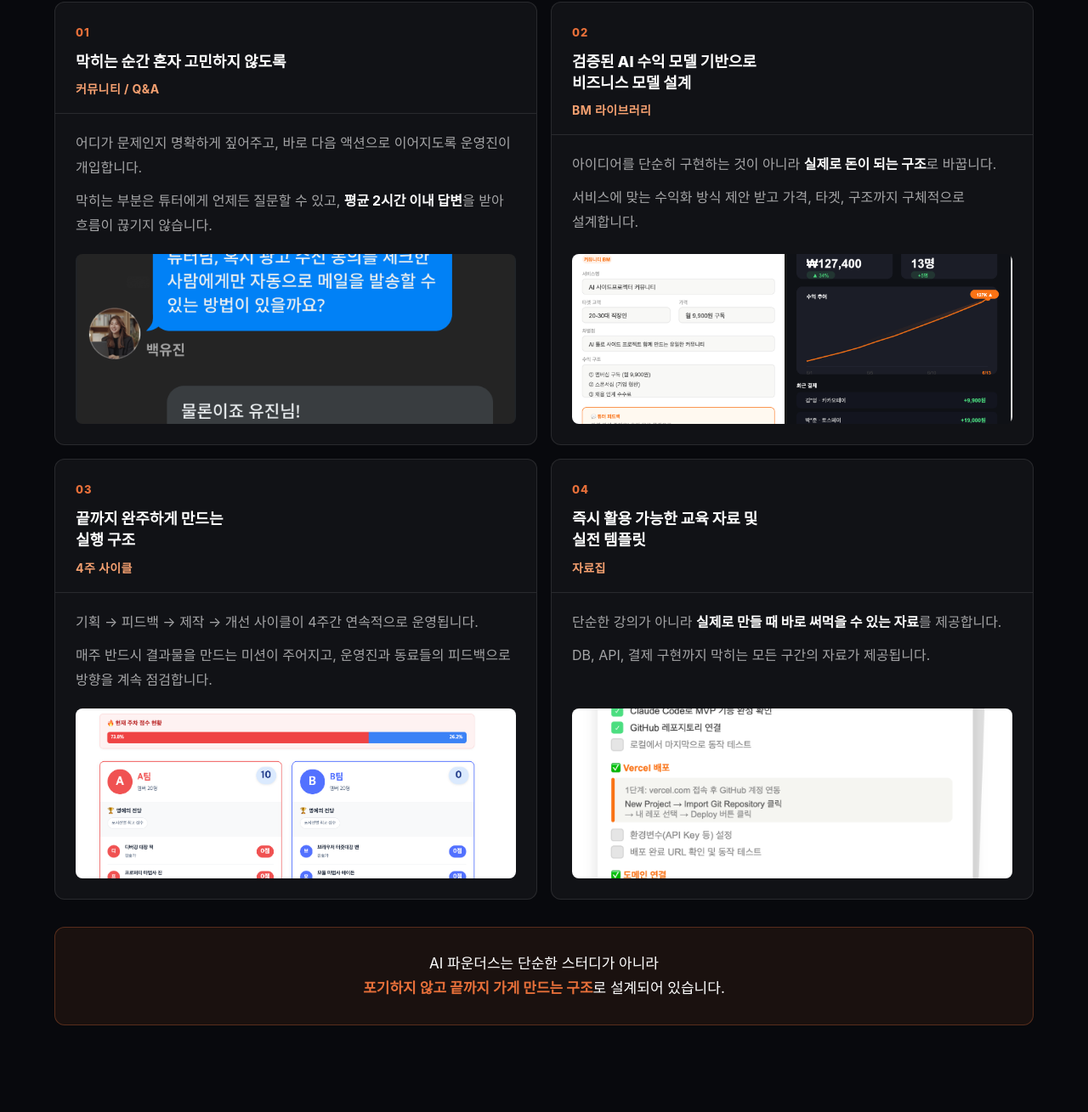
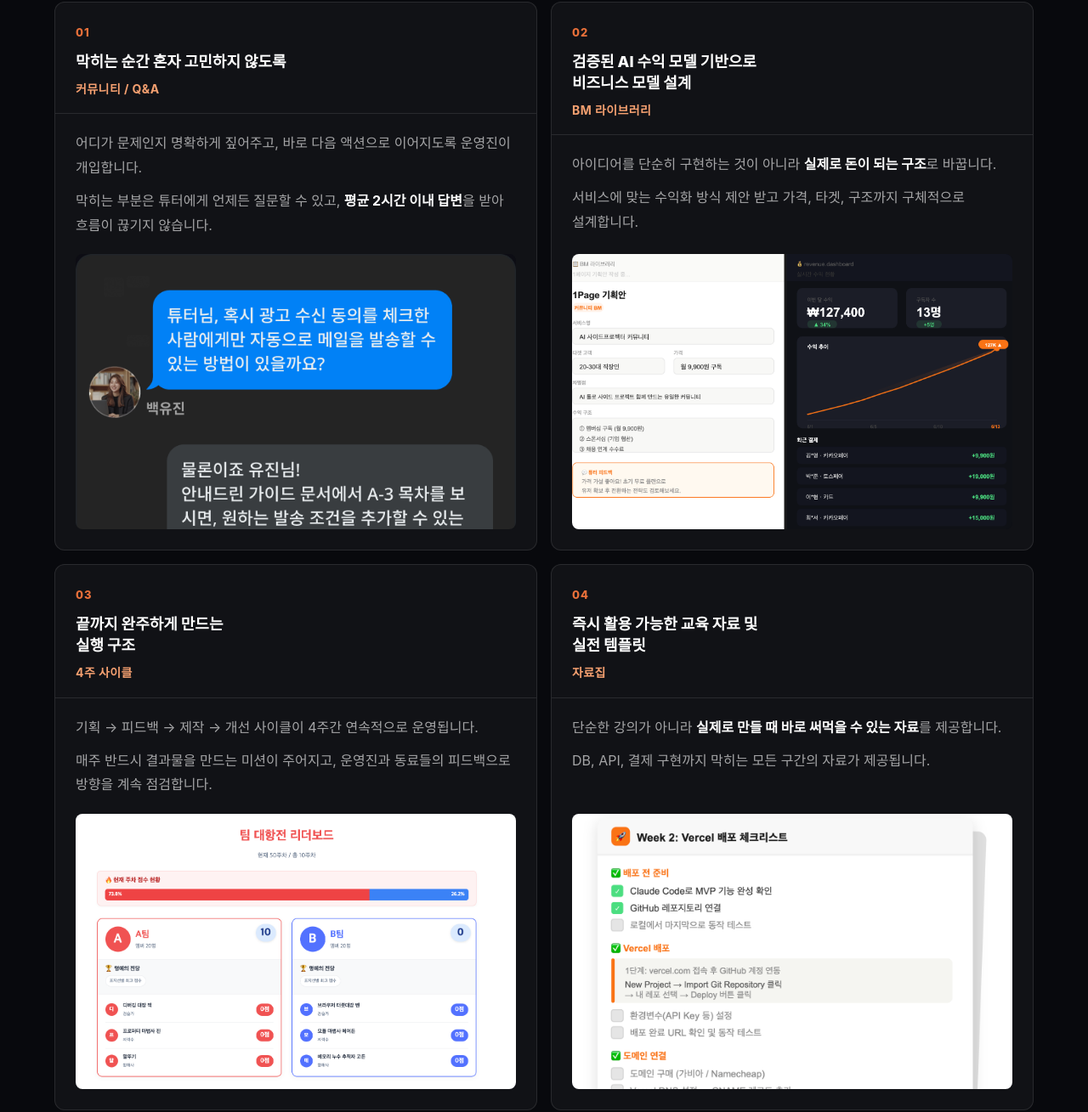
Before and after one commit to jbjin-netizen/ai-founders-landing, a plain HTML site: page index.html in a window 1280 px wide. Shown: the part 2112-3421 px from the top of the page at 85% size. Drawn offline with Linux system fonts and the light colour scheme; no server answers; a web font is replaced by a local one.

Commit message:
fix: 이미지 비율 PC 16:10·모바일 4:3 최적화

```diff
--- a/index.html
+++ b/index.html
@@ -1138,7 +1138,7 @@
           <p>막히는 부분은 튜터에게 언제든 질문할 수 있고, <strong>평균 2시간 이내 답변</strong>을 받아 흐름이 끊기지 않습니다.</p>
         </div>
         <div class="sol4-img-area">
-          <img src="images/slack_QnA.jpg" alt="슬랙 Q&A 대화" class="sol4-img"/>
+          <div class="sol4-img-wrap"><img src="images/slack_QnA.jpg" alt="슬랙 Q&A 대화" class="sol4-img"/></div>
         </div>
       </div>
 
@@ -1153,7 +1153,7 @@
           <p>서비스에 맞는 수익화 방식 제안 받고 가격, 타겟, 구조까지 구체적으로 설계합니다.</p>
         </div>
         <div class="sol4-img-area">
-          <img src="images/bm_library.jpg" alt="BM 라이브러리" class="sol4-img"/>
+          <div class="sol4-img-wrap"><img src="images/bm_library.jpg" alt="BM 라이브러리" class="sol4-img"/></div>
         </div>
       </div>
 
@@ -1168,7 +1168,7 @@
           <p>매주 반드시 결과물을 만드는 미션이 주어지고, 운영진과 동료들의 피드백으로 방향을 계속 점검합니다.</p>
         </div>
         <div class="sol4-img-area">
-          <img src="images/leaderboard.jpg" alt="리더보드" class="sol4-img"/>
+          <div class="sol4-img-wrap"><img src="images/leaderboard.jpg" alt="리더보드" class="sol4-img"/></div>
         </div>
       </div>
 
@@ -1183,7 +1183,7 @@
           <p>DB, API, 결제 구현까지 막히는 모든 구간의 자료가 제공됩니다.</p>
         </div>
         <div class="sol4-img-area">
-          <img src="images/check_list.jpg" alt="자료집·템플릿" class="sol4-img"/>
+          <div class="sol4-img-wrap"><img src="images/check_list.jpg" alt="자료집·템플릿" class="sol4-img"/></div>
         </div>
       </div>
 
@@ -1206,7 +1206,12 @@
       .sol4-body p:last-child { margin-bottom: 0; }
       .sol4-body strong { color: var(--text); }
       .sol4-img-area { padding: 0 24px 24px; }
-      .sol4-img { width: 100%; border-radius: 8px; display: block; object-fit: cover; max-height: 200px; }
+      .sol4-img-wrap { width: 100%; aspect-ratio: 16 / 10; border-radius: 8px; overflow: hidden; background: #0d0d14; }
+      .sol4-img { width: 100%; height: 100%; object-fit: cover; object-position: top; display: block; transition: transform 0.35s ease; }
+      .sol4-card:hover .sol4-img { transform: scale(1.03); }
+      @media (max-width: 640px) {
+        .sol4-img-wrap { aspect-ratio: 4 / 3; }
+      }
       .sol4-conclusion { margin-top: 32px; text-align: center; padding: 28px 32px; background: rgba(232,112,58,0.08); border: 1px solid rgba(232,112,58,0.3); border-radius: var(--r); font-size: 17px; color: var(--text); line-height: 1.7; }
       .sol4-conclusion strong { color: var(--acc); }
       @media (max-width: 640px) { .sol4-grid { grid-template-columns: 1fr; } }
@@ -1644,9 +1649,12 @@
   .case-grid { display: grid; grid-template-columns: repeat(3, 1fr); gap: 20px; }
   .case-card { background: var(--bg-card); border: 1px solid var(--border); border-radius: var(--r); overflow: hidden; transition: border-color 0.2s, transform 0.2s; }
   .case-card:hover { border-color: var(--border-s); transform: translateY(-4px); }
-  .case-img-wrap { width: 100%; aspect-ratio: 4 / 3; overflow: hidden; }
+  .case-img-wrap { width: 100%; aspect-ratio: 16 / 9; overflow: hidden; background: #0d0d14; }
   .case-img { width: 100%; height: 100%; object-fit: cover; object-position: top; display: block; transition: transform 0.4s ease; }
   .case-card:hover .case-img { transform: scale(1.04); }
+  @media (max-width: 640px) {
+    .case-img-wrap { aspect-ratio: 4 / 3; }
+  }
   .case-body { padding: 20px 22px 26px; }
   .case-service-tag { display: inline-block; font-size: 13px; font-weight: 700; color: var(--acc-text); background: rgba(232,112,58,0.12); border: 1px solid rgba(232,112,58,0.2); border-radius: 100px; padding: 5px 13px; margin-bottom: 14px; }
   .case-metric { font-size: clamp(20px, 2.5vw, 26px); font-weight: 900; color: var(--text); margin-bottom: 10px; line-height: 1.25; }
```
